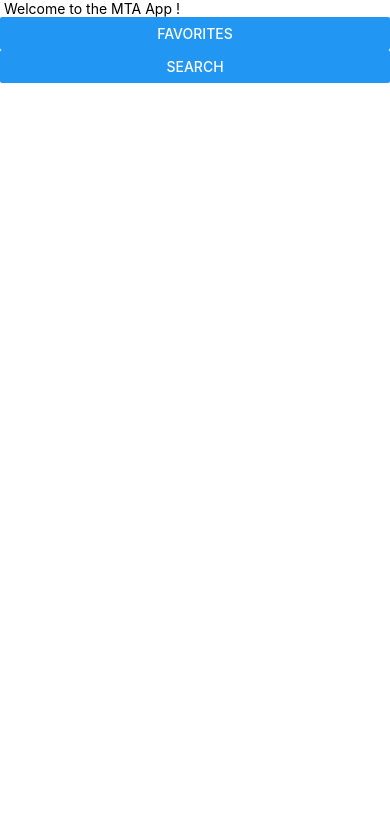
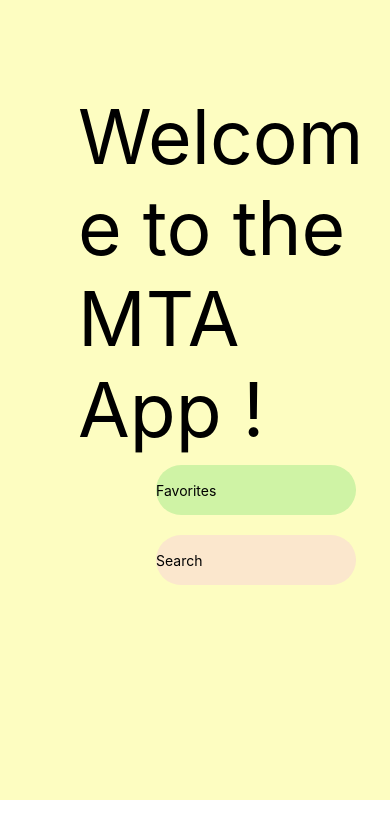
Before and after one commit to GabriellaVega/MTA-App, a React Native app: screen / in a window 390 px wide. Shown: the top 838 px of the page. Built offline with nearby package versions, Linux system fonts and the light colour scheme; no server answers.

Commit message:
home page

```diff
--- a/views/Home.js
+++ b/views/Home.js
@@ -1,16 +1,51 @@
-import { Button, Text } from 'react-native';
+import { View, Pressable, Text, StyleSheet } from 'react-native';
 
 export default function Home(props) {
-  return (<>
-    <Text> Welcome to the MTA App ! </Text>
-    <Button
-      title="Favorites"
-      onPress={() => props.setCurrentView("favorites")}
-    />
-    <Button
-      title="Search"
-      onPress={() => props.setCurrentView("search")}
-    />
-    </>
+  return (
+    <View style={styles.appContainer}>
+      <Text style={styles.title}> Welcome to the MTA App ! </Text>
+      <Pressable
+        style={[styles.button, styles.favorties]}
+        title="Favorites"
+        onPress={() => props.setCurrentView("favorites")}>
+          <Text>Favorites</Text>
+      </Pressable>
+      <Pressable
+        style={[styles.button, styles.search]}
+        title="Search"
+        onPress={() => props.setCurrentView("search")}
+        >
+          <Text>Search</Text>
+      </Pressable>
+    </View>
   );
 }
+
+const styles = StyleSheet.create({
+  appContainer: {
+    backgroundColor: "rgba(250, 250, 100, 0.4)",
+    display: "flex",
+    height: 800
+  },
+  favorties: {
+    backgroundColor: "rgba(20, 200, 50, 0.2)",
+    color: "rgba(250, 80, 160, 0.8)"
+  },
+  search: {
+    backgroundColor: "rgba(240, 140, 250, 0.2)",
+    color: "rgba(20, 160, 255, 0.8)"
+  },
+  button: {
+    height: 50,
+    width: 200,
+    borderRadius: 50,
+    margin: 10,
+    textAlign: "center",
+    justifyContent: "center",
+    marginLeft: "40%"
+  },
+  title: {
+    fontSize: 75,
+    marginLeft: "20%",
+  }
+})
--- a/views/search/Station.js
+++ b/views/search/Station.js
@@ -1,12 +1,21 @@
-import { Text } from "react-native";
+import { Text, StyleSheet } from "react-native";
 
 export default function Station(props) {
   return(
     <>
       {props.daytimeRoutes.split(" ").map(function callback(train) {
-        return(<Text key={train}>{train}</Text>)
+        return(
+          <Text key={train} style={styles.line}>{train}</Text>
+        )
       })}
       <Text>{props.stopName}</Text>
     </>
   )
 }
+
+const styles = StyleSheet.create({
+  line: {
+    paddingLeft: 10,
+    flexDirection:'row'
+  }
+})
```
Also changed, not shown: assets/favicon.png (added).
